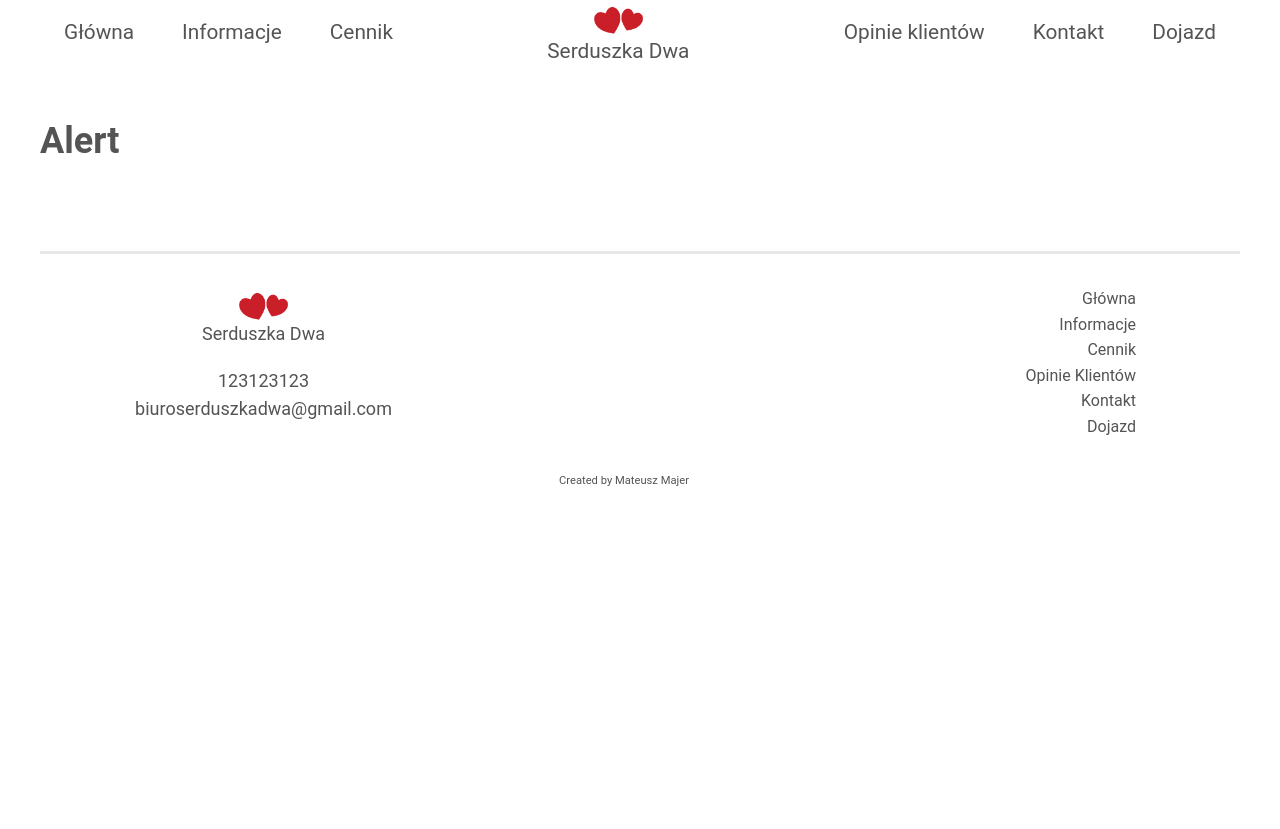
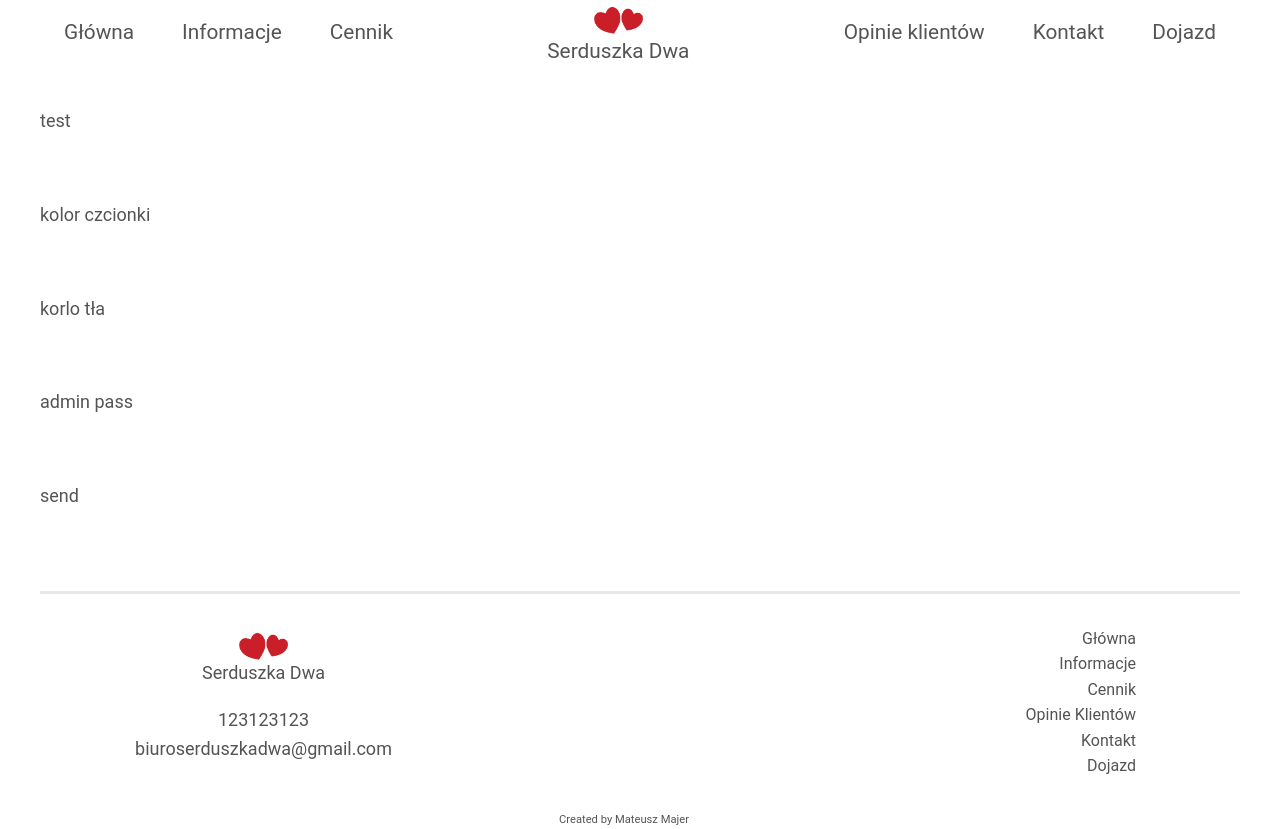
Before and after one commit to Vectari/serduszka-dwa, a React (Vite) app: page /alert in a window 1280 px wide. Before the commit the page ends 800 px from the top, so only its background shows below. Built offline with nearby package versions, Linux system fonts and the light colour scheme.

Commit message:
feat: poc

```diff
--- a/src/view/Alert/Alert.jsx
+++ b/src/view/Alert/Alert.jsx
@@ -1,3 +1,15 @@
 export function Alert() {
-  return <h1>Alert</h1>;
+  return (
+    <>
+      <p>test</p>
+      <br />
+      <p>kolor czcionki</p>
+      <br />
+      <p>korlo tła</p>
+      <br />
+      <p>admin pass</p>
+      <br />
+      <p>send</p>
+    </>
+  );
 }
```
